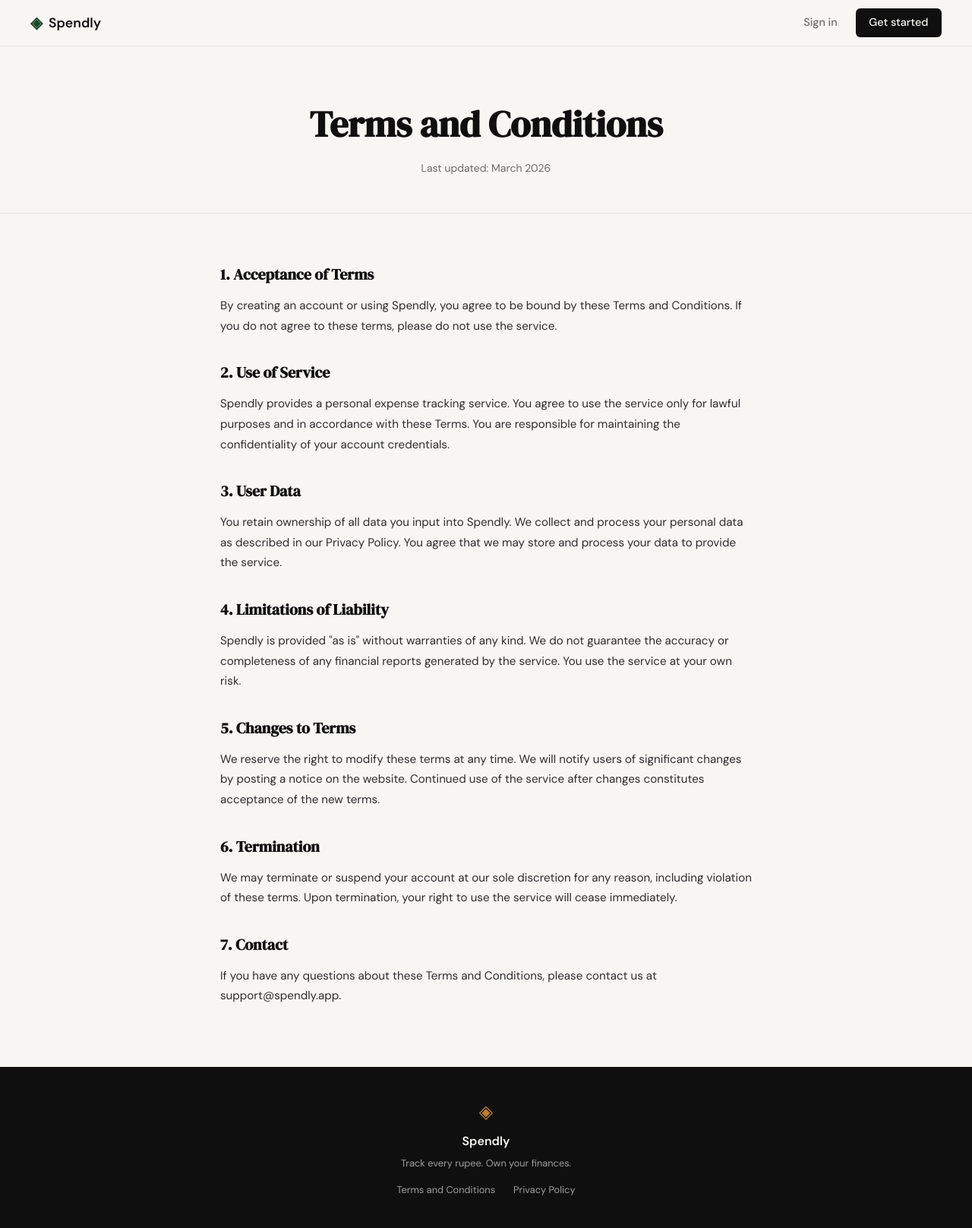
After one commit to Vaibhav0PS/expense-tracker-spendly, a Flask app: page /terms in a window 1280 px wide. The commit adds this page. Shown: the whole page at 76% size. Run offline with Flask 3, Linux system fonts and the light colour scheme.

Commit message:
landing: add terms and conditions page and route

```diff
--- a/app.py
+++ b/app.py
@@ -20,6 +20,11 @@ def register():
 @app.route("/login")
 def login():
     return render_template("login.html")
+
+
+@app.route("/terms")
+def terms():
+    return render_template("terms.html")
 
 
 # ------------------------------------------------------------------ #
--- a/static/css/style.css
+++ b/static/css/style.css
@@ -507,6 +507,77 @@ a { color: inherit; text-decoration: none; }
     color: var(--ink-faint);
 }
 
+.footer-links {
+    display: flex;
+    gap: 1.5rem;
+    margin-top: 0.5rem;
+}
+
+.footer-links a {
+    font-size: 0.8rem;
+    color: var(--ink-faint);
+    transition: color 0.2s;
+}
+
+.footer-links a:hover { color: var(--paper); }
+
+/* ------------------------------------------------------------------ */
+/* Page header (terms, privacy, etc.)                                 */
+/* ------------------------------------------------------------------ */
+
+.page-header {
+    padding: 4rem 2rem 3rem;
+    text-align: center;
+    border-bottom: 1px solid var(--border);
+}
+
+.page-header-inner {
+    max-width: 700px;
+    margin: 0 auto;
+}
+
+.page-title {
+    font-family: var(--font-display);
+    font-size: clamp(2rem, 4vw, 3rem);
+    color: var(--ink);
+    margin-bottom: 0.5rem;
+}
+
+.page-subtitle {
+    font-size: 0.875rem;
+    color: var(--ink-muted);
+}
+
+/* ------------------------------------------------------------------ */
+/* Legal content                                                       */
+/* ------------------------------------------------------------------ */
+
+.legal-content {
+    padding: 4rem 2rem;
+}
+
+.legal-inner {
+    max-width: 700px;
+    margin: 0 auto;
+}
+
+.legal-inner h2 {
+    font-family: var(--font-display);
+    font-size: 1.25rem;
+    color: var(--ink);
+    margin-bottom: 0.75rem;
+    margin-top: 2rem;
+}
+
+.legal-inner h2:first-child { margin-top: 0; }
+
+.legal-inner p {
+    font-size: 0.95rem;
+    color: var(--ink-soft);
+    line-height: 1.75;
+    margin-bottom: 1rem;
+}
+
 /* ------------------------------------------------------------------ */
 /* Responsive                                                          */
 /* ------------------------------------------------------------------ */
--- a/templates/base.html
+++ b/templates/base.html
@@ -35,7 +35,7 @@
             <span class="footer-name">Spendly</span>
             <p class="footer-copy">Track every rupee. Own your finances.</p>
             <p class="footer-links">
-                <a href="#">Terms and Conditions</a>
+                <a href="{{ url_for('terms') }}">Terms and Conditions</a>
                 <a href="#">Privacy Policy</a>
             </p>
         </div>
--- /dev/null
+++ b/templates/terms.html
@@ -0,0 +1,37 @@
+{% extends "base.html" %}
+
+{% block title %}Spendly — Terms and Conditions{% endblock %}
+
+{% block content %}
+<section class="page-header">
+    <div class="page-header-inner">
+        <h1 class="page-title">Terms and Conditions</h1>
+        <p class="page-subtitle">Last updated: March 2026</p>
+    </div>
+</section>
+
+<section class="legal-content">
+    <div class="legal-inner">
+        <h2>1. Acceptance of Terms</h2>
+        <p>By creating an account or using Spendly, you agree to be bound by these Terms and Conditions. If you do not agree to these terms, please do not use the service.</p>
+
+        <h2>2. Use of Service</h2>
+        <p>Spendly provides a personal expense tracking service. You agree to use the service only for lawful purposes and in accordance with these Terms. You are responsible for maintaining the confidentiality of your account credentials.</p>
+
+        <h2>3. User Data</h2>
+        <p>You retain ownership of all data you input into Spendly. We collect and process your personal data as described in our Privacy Policy. You agree that we may store and process your data to provide the service.</p>
+
+        <h2>4. Limitations of Liability</h2>
+        <p>Spendly is provided "as is" without warranties of any kind. We do not guarantee the accuracy or completeness of any financial reports generated by the service. You use the service at your own risk.</p>
+
+        <h2>5. Changes to Terms</h2>
+        <p>We reserve the right to modify these terms at any time. We will notify users of significant changes by posting a notice on the website. Continued use of the service after changes constitutes acceptance of the new terms.</p>
+
+        <h2>6. Termination</h2>
+        <p>We may terminate or suspend your account at our sole discretion for any reason, including violation of these terms. Upon termination, your right to use the service will cease immediately.</p>
+
+        <h2>7. Contact</h2>
+        <p>If you have any questions about these Terms and Conditions, please contact us at support@spendly.app.</p>
+    </div>
+</section>
+{% endblock %}
```
Also changed, not shown: file.txt (line endings or trailing spaces).
